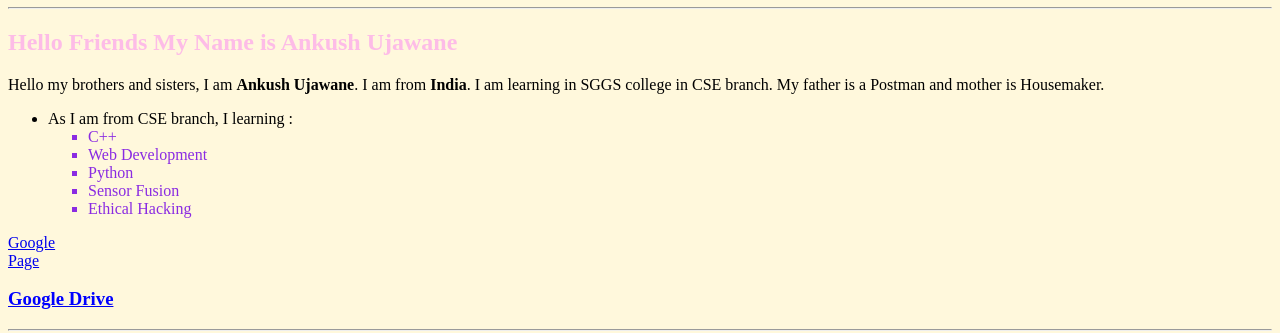
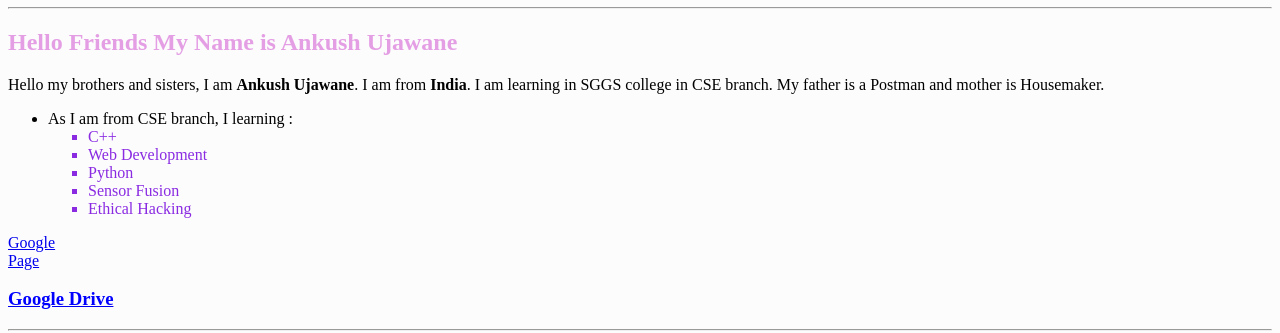
Before and after one commit to Ankush-321/abcd, a plain HTML site: page index.html in a window 1280 px wide. Shown: the part 73-406 px from the top of the page. Drawn offline with Linux system fonts and the light colour scheme.

Commit message:
changed title

```diff
--- a/index.html
+++ b/index.html
@@ -8,7 +8,7 @@
     <link rel="stylesheet" href="style.css">
     <style>
         h2{
-            color:rgba(249, 92, 249, 0.384);
+            color:rgba(190, 7, 190, 0.384);
         }
     </style>
 </head>
--- a/style.css
+++ b/style.css
@@ -20,5 +20,5 @@ ul>ol{
 }
 
 *{
-    background-color: cornsilk;
+    background-color: rgb(252, 252, 252);
 }
```
